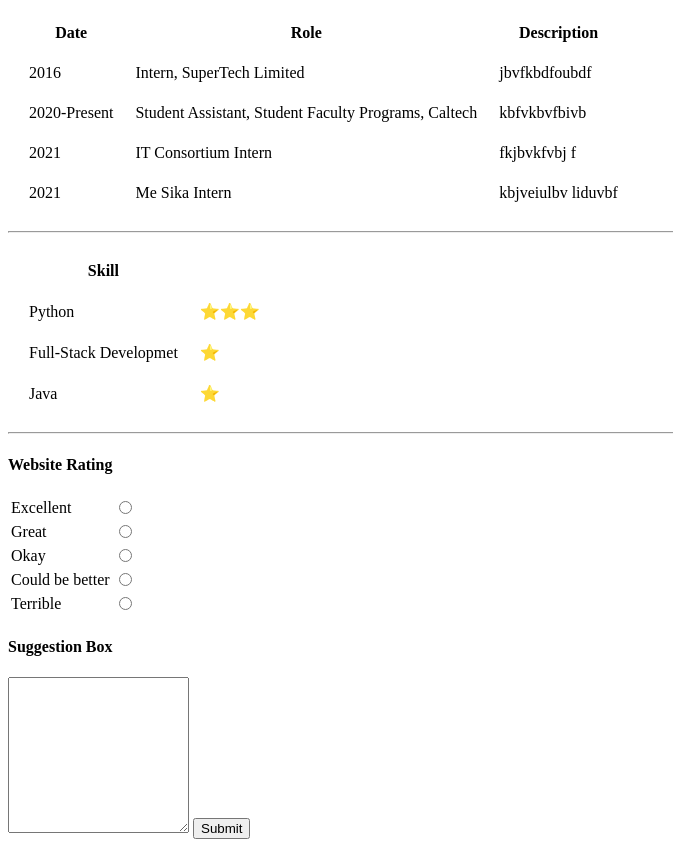
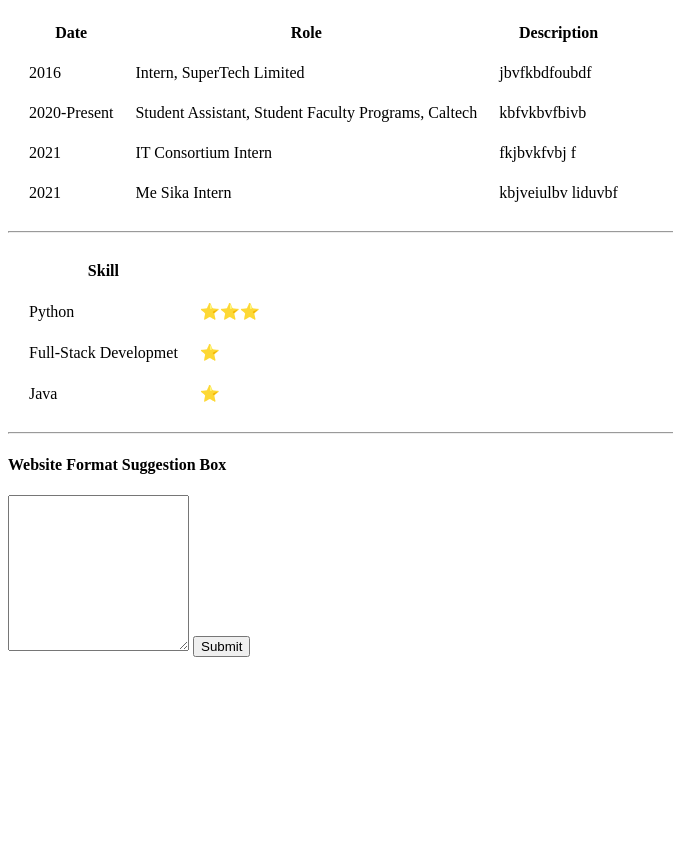
Before and after one commit to lbuabs6/Resume, a plain HTML site: page index.html in a window 1280 px wide. Shown: the part 550-1397 px from the top of the page, without its empty margins (0-673 px from the left). After the commit the page ends 1215 px from the top, so only its background shows below. Drawn offline with Linux system fonts and the light colour scheme.

Commit message:
Changed background color, took out website ratings

```diff
--- a/index.html
+++ b/index.html
@@ -95,32 +95,7 @@
 </table>
 <hr>
 
-<h4>Website Rating</h4>
-<form>
-    <table>
-        <tr>
-            <td><label for="Excellent">Excellent</label></td>
-            <td><input type="radio" name="Rating"></td>
-        </tr>
-        <tr>
-            <td><label for="Great">Great</label></td>
-            <td><input type="radio" name="Rating"></td>
-        </tr>
-        <tr>
-            <td><label for="Okay">Okay</label></td>
-            <td><input type="radio" name="Rating"></td>
-        </tr>
-        <tr>
-            <td><label for="Could be better">Could be better</label></td>
-            <td><input type="radio" name="Rating"></td>
-        </tr>
-        <tr>
-            <td><label for="Terrible">Terrible</label></td>
-            <td><input type="radio" name="Rating"></td>
-        </tr>
-    </table>
-</form>
-<h4>Suggestion Box</h4>
+<h4>Website Format Suggestion Box</h4>
 <form>
     <label for="Suggestions"></label>
     <textarea name="name" rows="10" columns="30"></textarea>
```
Also changed, not shown: Contact.html (+1 -4 lines).
